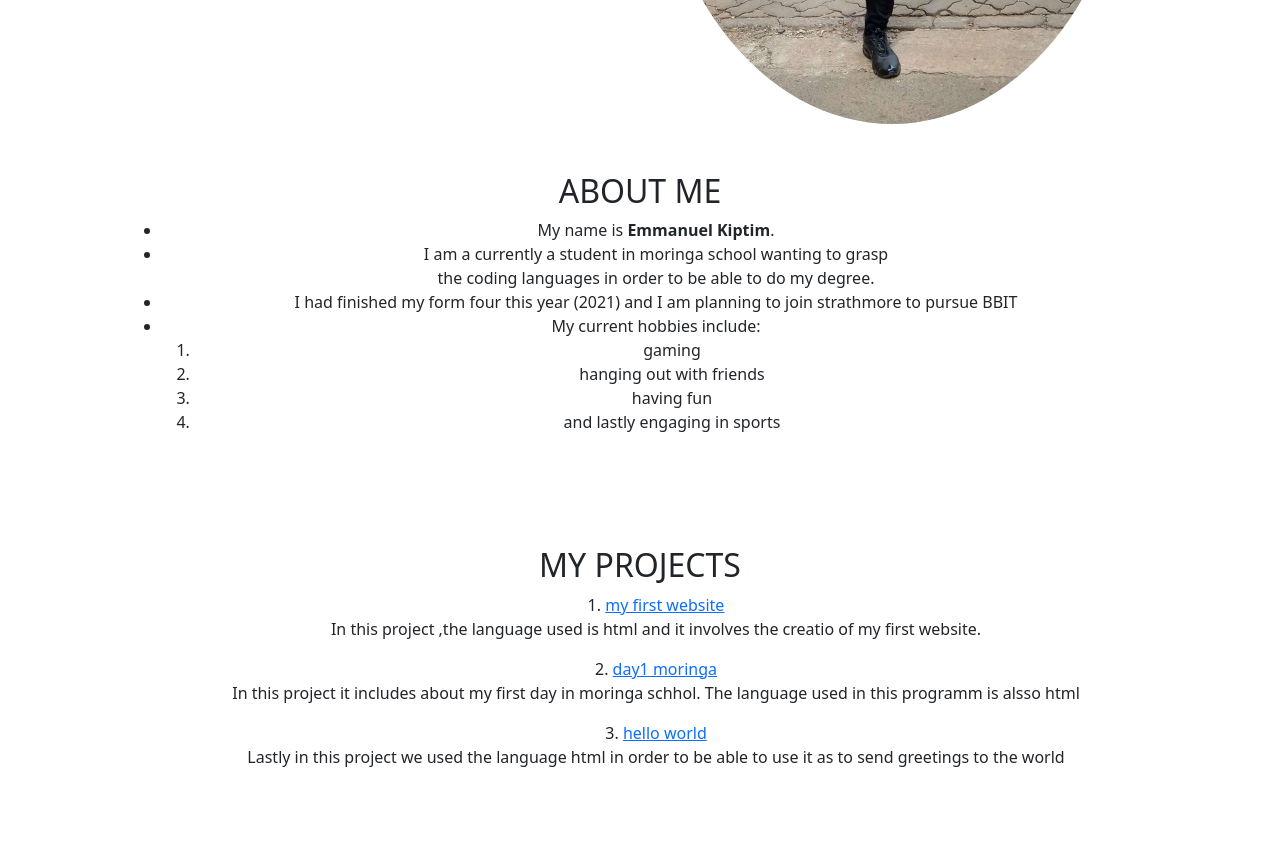
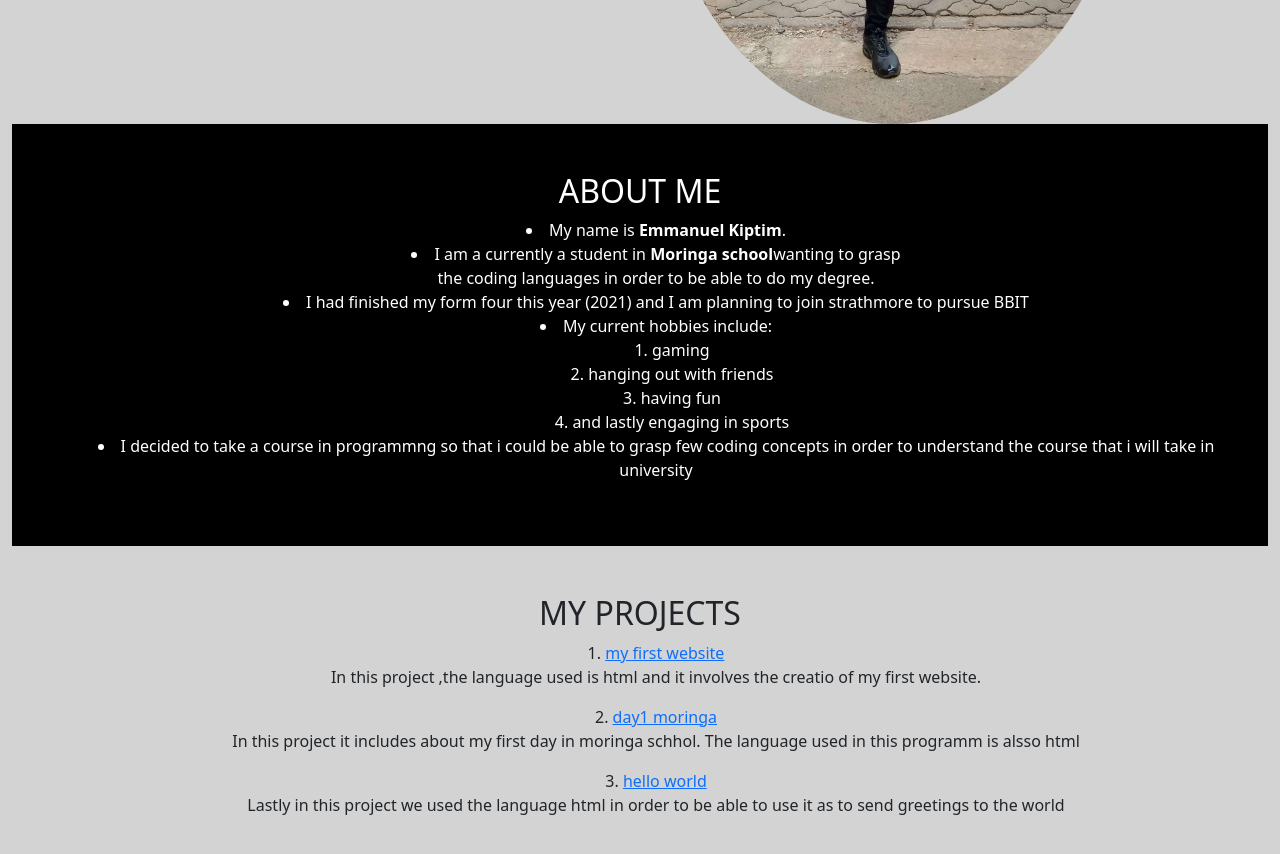
Before and after one commit to kiptimemmanuel/week-1-project, a plain HTML site: page portfolio landing page/index.html in a window 1280 px wide. Shown: the part 540-1394 px from the top of the page. Drawn offline with nearby package versions, Linux system fonts and the light colour scheme.

Commit message:
add css stylings

```diff
--- a/portfolio landing page/images/css/style..css
+++ b/portfolio landing page/images/css/style..css
@@ -0,0 +1,8 @@
+body{
+background-color: lightgrey;
+}
+#about-me{
+    background-color:black;
+    color:white;
+
+}
--- a/portfolio landing page/index.html
+++ b/portfolio landing page/index.html
@@ -9,9 +9,10 @@
     <link rel="stylesheet" href="images/css/style..css">
 </head>
 <body>
-    <div class="container p-4">
+
+    <div class="container-fluid p-4">
         <div class='row'>
-            <div class="col-6"> <h1>HELLO, <br> MY NAME IS EMMANUEL KIPTIM.</h1>
+            <div class="col-6 "> <h1 class="text-right">HELLO, <br> MY NAME IS EMMANUEL KIPTIM.</h1>
             </div>
             <div class="col-6" >
                 <img src="images/IMG_0085.JPG" alt="this is a picture of me" width="auto" style="height: 80vh; border-radius: 50%;">
@@ -19,11 +20,11 @@
 
         </div>
         <div class = 'row'>
-            <div class ='col-12 text-center p-5' >
+            <div class ='col-12 text-center p-5' id="about-me">
                 <h2>ABOUT ME </h2>
-                <uL>
+                <uL style ="list-style-position: inside;">
                 <li>My name is <strong>Emmanuel Kiptim</strong>.</li>
-                <li>I am a currently a student in moringa school wanting to grasp <br>
+                <li>I am a currently a student in <span class="fw-bold">Moringa school</span>wanting to grasp <br>
                     the coding languages in order to be able to do my degree.</li>
                 <li>I had finished my form four this year (2021) and I am planning to join strathmore to pursue BBIT</li>
                 <li>My current hobbies include: <ol>
@@ -31,7 +32,9 @@
                     <li>hanging out with friends</li>
                     <li>having fun</li>
                     <li>and lastly engaging in sports</li>
-                </ol></li>
+                </ol>
+            </li>
+            <li>I decided to take a course in programmng so that i could be able to grasp few coding concepts in order to understand the course that i will take in university</li>
 
 
                 </uL>
```
Also changed, not shown: 1 other file.
